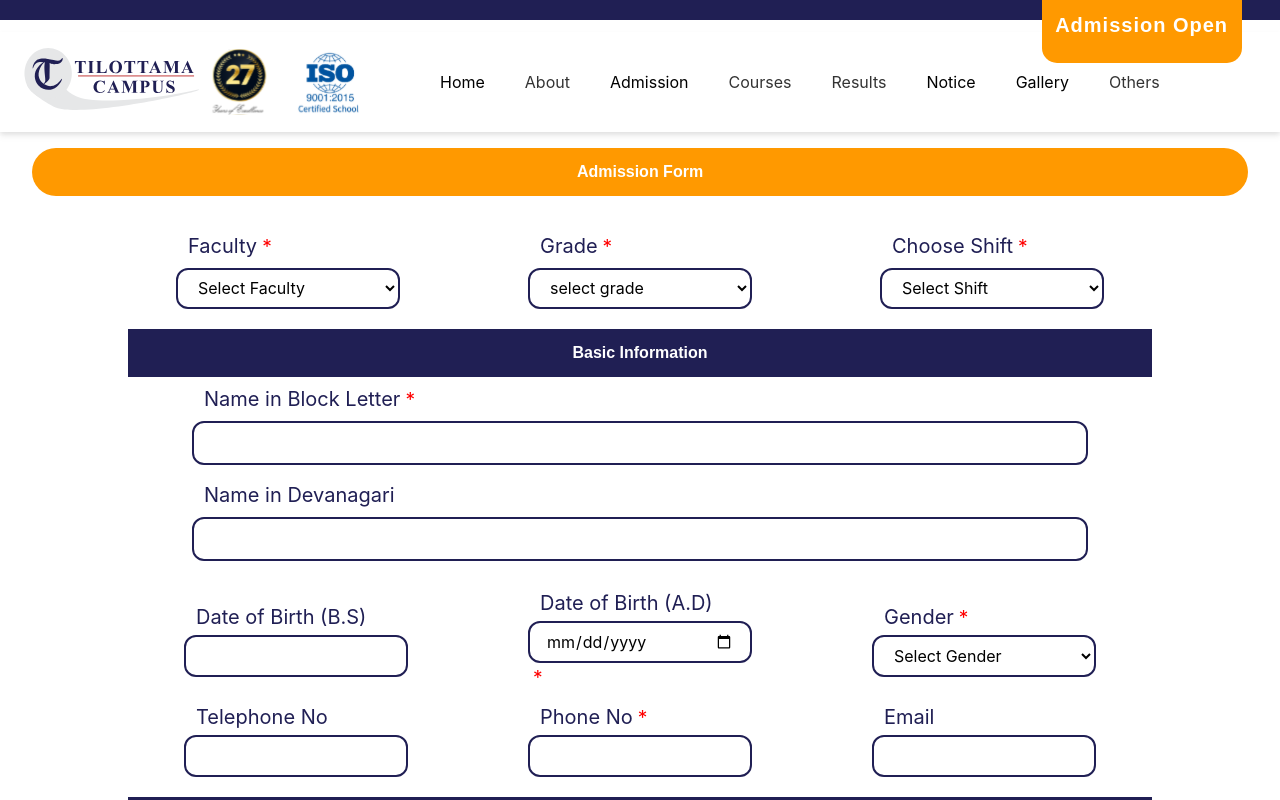
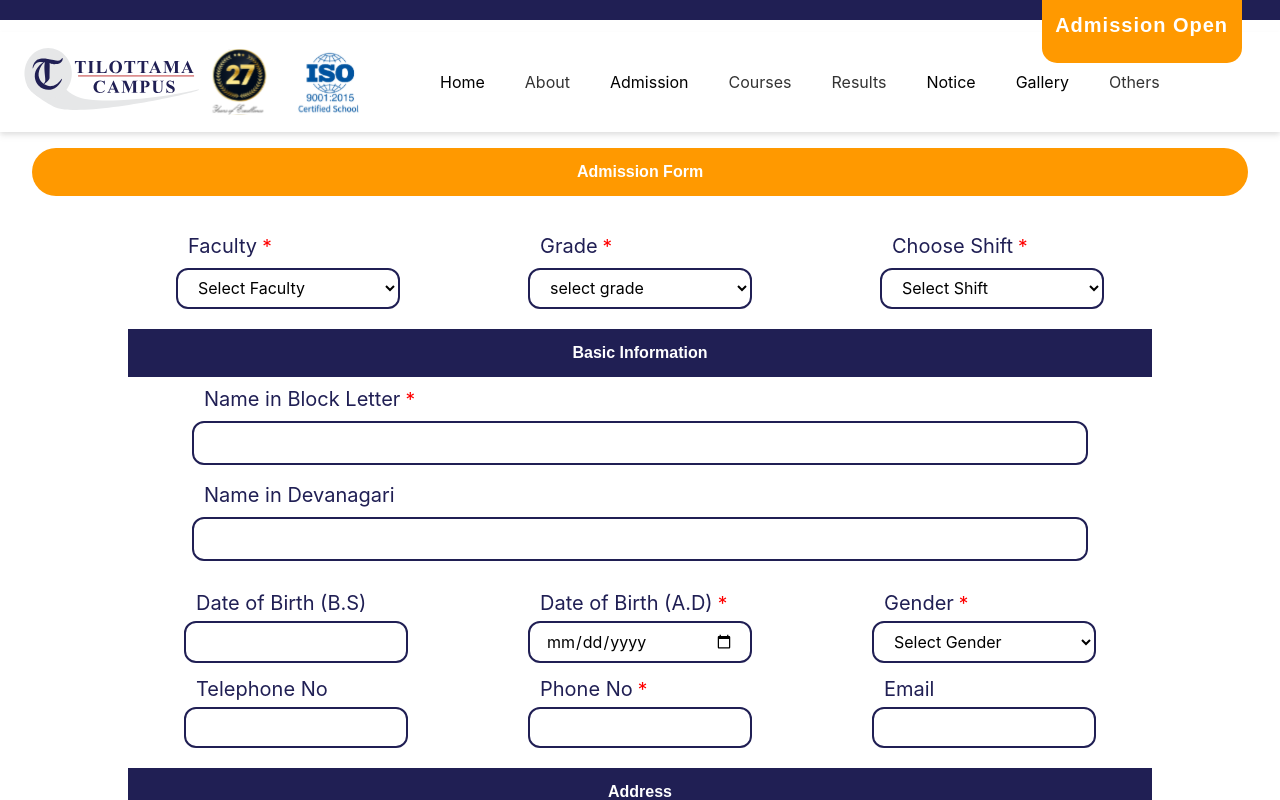
Before and after one commit to saphalpantha/project_ttc, a Next.js app: page /admissions in a window 1280 px wide. Shown: the top 800 px of the page. Built offline with nearby package versions, Linux system fonts and the light colour scheme.

Commit message:
change pkg 2

```diff
--- a/components/AdmissionDetail/AdmissionForm.js
+++ b/components/AdmissionDetail/AdmissionForm.js
@@ -277,8 +277,8 @@ const AdmissionForm = () => {
               type="text"
             ></input>
           </div>
-          <div className={`flex flex-col space-y-1 ${classes.req}`}>
-            <label className={`text-xl pl-3  text-[#201F54]`}>
+          <div className={`flex flex-col space-y-1`}>
+            <label className={`text-xl pl-3  text-[#201F54] ${classes.req}`}>
               Date of Birth (A.D)
             </label>{" "}
             <input
```
